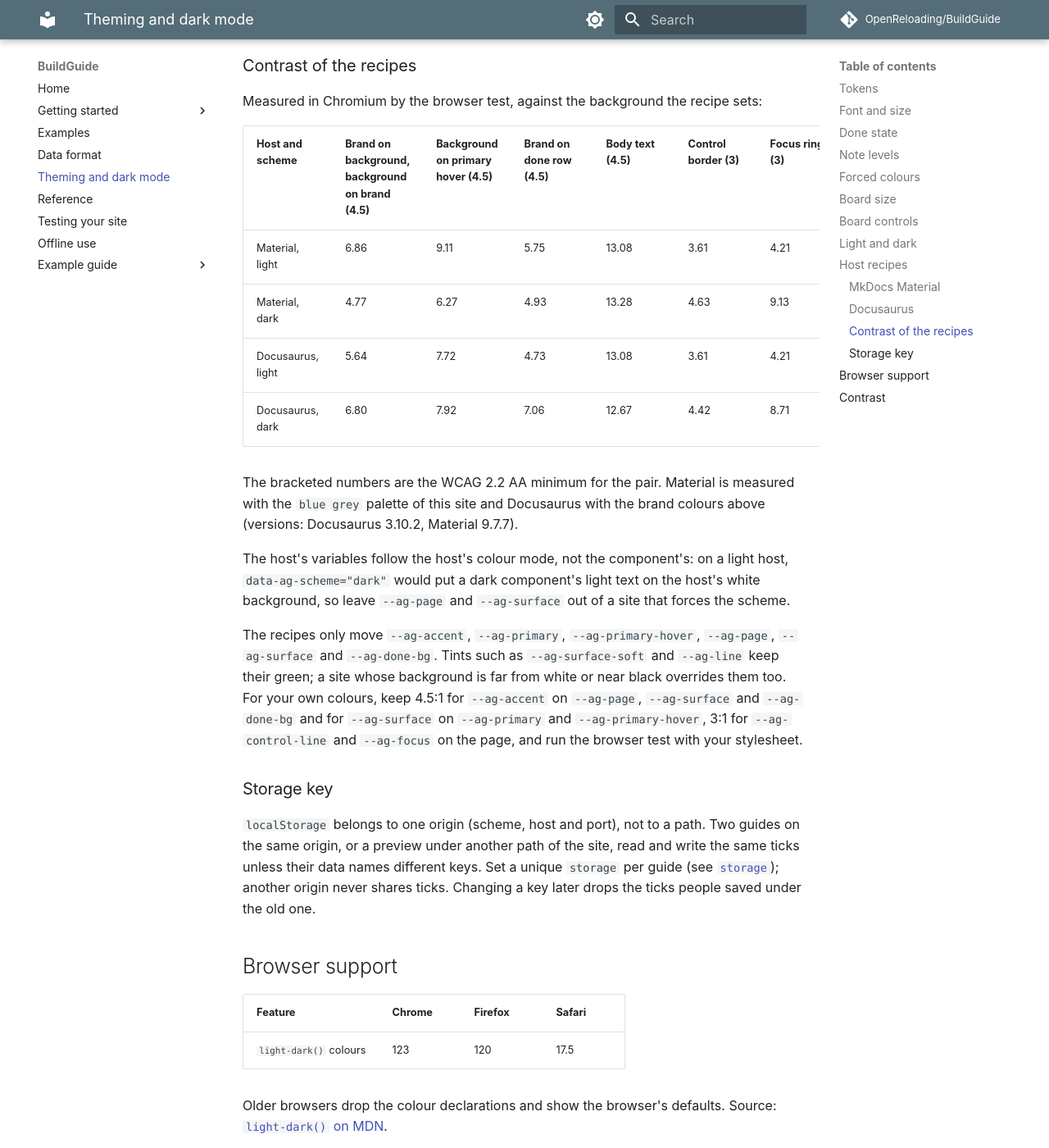
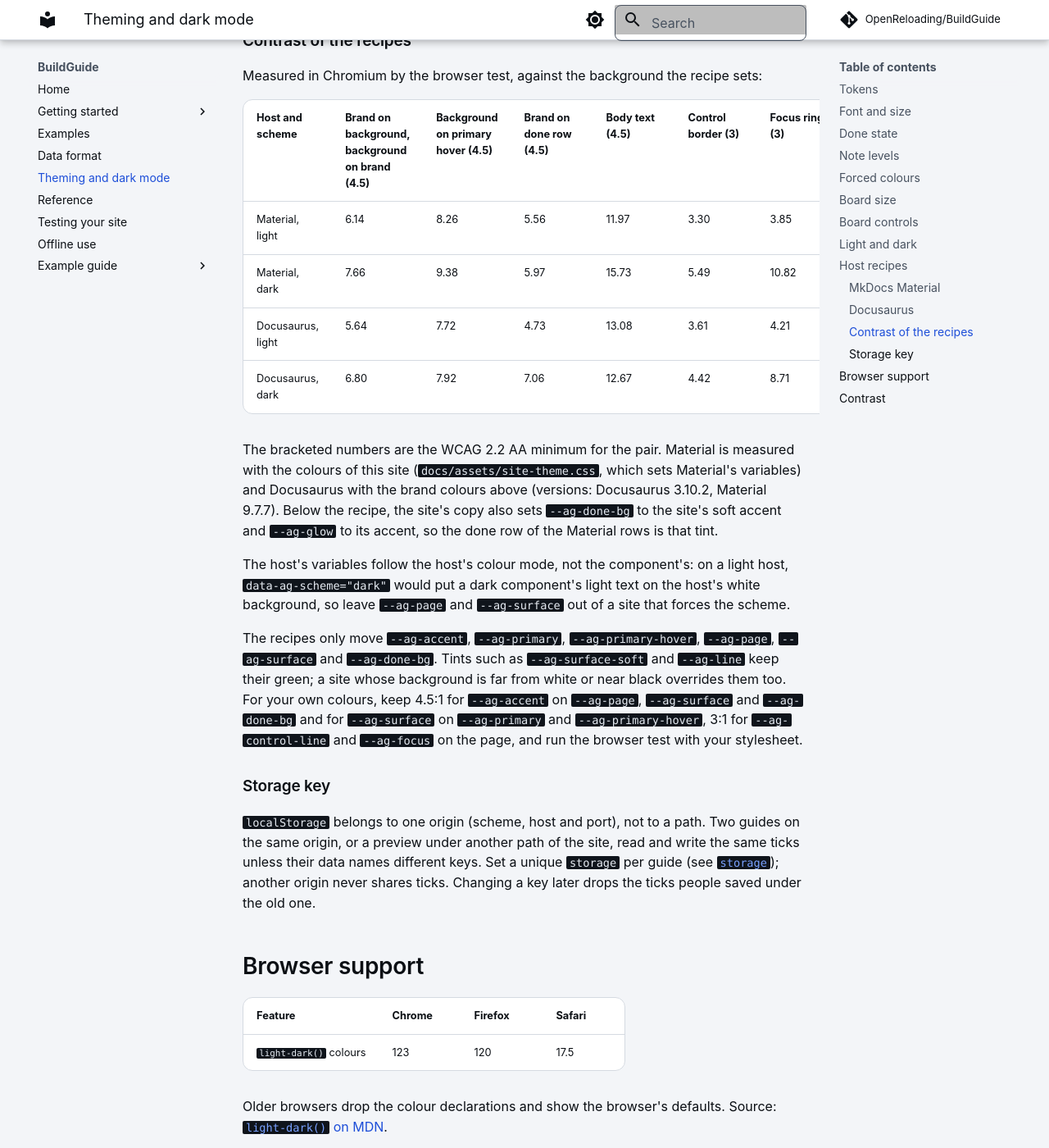
Before and after one commit to OpenReloading/BuildGuide, an MkDocs documentation site: the page built from docs/theming.md, in a window 1280 px wide and 1400 px high, scrolled down 8747 px. Shown: the whole window at 82% size. Built offline with MkDocs 1.6.1 and Material for MkDocs 9.7.7, drawn with Linux system fonts in a browser that asks for light colours; some of the changed text lies outside the part shown.

Commit message:
docs: colour and type tokens of the site in light and dark (#174)

````diff
--- a/docs/assets/buildguide-material.css
+++ b/docs/assets/buildguide-material.css
@@ -10,3 +10,8 @@
   --ag-done-bg:color-mix(in srgb,var(--md-default-bg-color),#000 8%);
 }
 /* --8<-- [end:recipe] */
+/* this site only: a ticked row takes the soft accent of site-theme.css, the glow of a selected connection the accent (the default green glow is below 3:1 on the site's page) */
+.ag-guide{
+  --ag-done-bg:var(--md-accent-fg-color--transparent);
+  --ag-glow:var(--md-accent-fg-color);
+}
--- /dev/null
+++ b/docs/assets/site-theme.css
@@ -0,0 +1,85 @@
+/* The site's colours for both schemes (palette `custom` in mkdocs.yml), set as Material's own variables; buildguide-material.css hands them on to the components.
+   Surface (header, cards, tables, footer) is --md-primary-fg-color, the header colour, and the rules below reuse it. */
+[data-md-color-scheme=default]{
+  --md-default-bg-color:#f3f5f8;
+  --md-primary-fg-color:#fff;
+  --md-default-fg-color:#0b0f14;
+  --md-default-fg-color--light:#47515f;
+  --md-default-fg-color--lighter:#47515f;
+  --md-default-fg-color--lightest:#d5dae1;
+  --md-accent-fg-color:#1d4ed8;
+  --md-accent-bg-color:#fff;
+  --md-accent-fg-color--transparent:#e3eafb;
+  --md-code-bg-color:#0f141b;
+}
+[data-md-color-scheme=slate]{
+  --md-default-bg-color:#0c1016;
+  --md-primary-fg-color:#151b24;
+  --md-default-fg-color:#f1f4f8;
+  --md-default-fg-color--light:#a8b2c0;
+  --md-default-fg-color--lighter:#a8b2c0;
+  --md-default-fg-color--lightest:#2a3340;
+  --md-accent-fg-color:#7aa2ff;
+  --md-accent-bg-color:#0c1016;
+  --md-accent-fg-color--transparent:#1c2740;
+  --md-code-bg-color:#0a0d12;
+}
+/* the rest derives from the values above; code is dark in both schemes, so both take Material's slate highlight colours */
+[data-md-color-scheme]{
+  --md-primary-fg-color--light:var(--md-primary-fg-color);
+  --md-primary-fg-color--dark:var(--md-primary-fg-color);
+  --md-primary-bg-color:var(--md-default-fg-color);
+  --md-primary-bg-color--light:var(--md-default-fg-color--light);
+  --md-typeset-color:var(--md-default-fg-color);
+  --md-typeset-a-color:var(--md-accent-fg-color);
+  --md-typeset-table-color:var(--md-default-fg-color--lightest);
+  --md-typeset-table-color--light:var(--md-accent-fg-color--transparent);
+  --md-admonition-bg-color:var(--md-primary-fg-color);
+  --md-footer-bg-color:var(--md-primary-fg-color);
+  --md-footer-bg-color--dark:var(--md-primary-fg-color);
+  --md-footer-fg-color:var(--md-default-fg-color);
+  --md-footer-fg-color--light:var(--md-default-fg-color--light);
+  --md-footer-fg-color--lighter:var(--md-default-fg-color--light);
+  --md-code-fg-color:#e6ebf2;
+  --md-code-bg-color--light:var(--md-code-bg-color);
+  --md-code-bg-color--lighter:var(--md-code-bg-color);
+  --md-code-hl-color:#2977ff;
+  --md-code-hl-color--light:#2977ff1a;
+  --md-code-hl-number-color:#e6695b;
+  --md-code-hl-special-color:#f06090;
+  --md-code-hl-function-color:#c973d9;
+  --md-code-hl-constant-color:#9383e2;
+  --md-code-hl-keyword-color:#6791e0;
+  --md-code-hl-string-color:#2fb170;
+  --md-code-hl-name-color:var(--md-code-fg-color);
+  --md-code-hl-operator-color:#a8b2c0;
+  --md-code-hl-punctuation-color:#a8b2c0;
+  --md-code-hl-comment-color:#a8b2c0;
+  --md-code-hl-generic-color:#a8b2c0;
+  --md-code-hl-variable-color:#a8b2c0;
+}
+.md-header,.md-tabs{border-bottom:1px solid var(--md-default-fg-color--lightest)}
+.md-footer{border-top:1px solid var(--md-default-fg-color--lightest)}
+
+/* type and radius; :where(:not(.ag-guide *)) leaves the components to their own stylesheet */
+.md-typeset{font-size:16px;line-height:1.55}
+.md-typeset :is(h1,h2,h3):where(:not(.ag-guide *)){color:var(--md-default-fg-color);font-weight:600}
+.md-typeset h1:where(:not(.ag-guide *)){font-size:44px;letter-spacing:-.02em}
+.md-typeset h2:where(:not(.ag-guide *)){font-size:28px}
+.md-typeset h3:where(:not(.ag-guide *)){font-size:19px}
+@media (max-width:480px){.md-typeset h1:where(:not(.ag-guide *)){font-size:38px}}
+.md-nav__link{border-radius:6px}
+.md-typeset pre>code{border-radius:10px}
+/* code stays dark in light: a linked or passed code chip takes the dark accent or the code text, which reach 4.5:1 on it (hover keeps Material's soft accent) */
+[data-md-color-scheme=default] .md-nav__link--passed:not(:hover,:focus) code{color:var(--md-code-fg-color)}
+[data-md-color-scheme=default] :is(.md-typeset a,.md-nav__link--active):not(:hover,:focus) code{color:#7aa2ff}
+.md-typeset .highlight span.filename{border-radius:10px 10px 0 0;color:var(--md-code-fg-color)}
+.md-typeset .highlight span.filename+pre>code{border-radius:0 0 10px 10px}
+.md-typeset table:not([class]){background:var(--md-primary-fg-color);border:1px solid var(--md-default-fg-color--lightest);border-radius:12px}
+.md-typeset .admonition,.md-typeset details{border-radius:12px}
+.md-search__input{border:1.5px solid var(--md-default-fg-color--light);border-radius:8px;min-height:44px}
+.md-typeset .md-button{min-height:44px;border:1.5px solid var(--md-accent-fg-color);border-radius:8px;background:transparent;color:var(--md-accent-fg-color);font-size:16px;font-weight:600}
+.md-typeset .md-button--primary{background:var(--md-accent-fg-color);color:var(--md-accent-bg-color)}
+.md-typeset .md-button:is(:hover,:focus){border-color:var(--md-accent-fg-color);background:var(--md-accent-fg-color--transparent);color:var(--md-accent-fg-color)}
+.md-typeset .md-button--primary:is(:hover,:focus){background:var(--md-accent-fg-color);color:var(--md-accent-bg-color)}
+:is(a,button,input,select,textarea,summary,label[tabindex]):focus-visible:where(:not(.ag-guide *)){outline:2px solid var(--md-accent-fg-color);outline-offset:2px}
--- a/docs/theming.md
+++ b/docs/theming.md
@@ -128,7 +128,7 @@ extra_css:
   - stylesheets/buildguide-material.css
 ```
 
-Material's `--md-primary-fg-color` (the header) and `--md-accent-fg-color` do not make safe text colours: with the palette of this site (`blue grey`, `deep orange`) the primary is 2.94:1 on the dark background and the accent 2.78:1 on the light one. `--md-typeset-a-color` is the colour of the links in the page, which Material keeps readable in both schemes. Names and values: [Changing the colors](https://squidfunk.github.io/mkdocs-material/setup/changing-the-colors/); check the variables against your version.
+Material's `--md-primary-fg-color` (the header) and `--md-accent-fg-color` do not make safe text colours: with Material's `blue grey` primary and `deep orange` accent the primary is 2.94:1 on the dark background and the accent 2.78:1 on the light one. `--md-typeset-a-color` is the colour of the links in the page, which Material keeps readable in both schemes. Names and values: [Changing the colors](https://squidfunk.github.io/mkdocs-material/setup/changing-the-colors/); check the variables against your version.
 
 ### Docusaurus
 
@@ -150,12 +150,12 @@ Measured in Chromium by the browser test, against the background the recipe sets
 
 | Host and scheme | Brand on background, background on brand (4.5) | Background on primary hover (4.5) | Brand on done row (4.5) | Body text (4.5) | Control border (3) | Focus ring (3) |
 |---|---|---|---|---|---|---|
-| Material, light | 6.86 | 9.11 | 5.75 | 13.08 | 3.61 | 4.21 |
-| Material, dark | 4.77 | 6.27 | 4.93 | 13.28 | 4.63 | 9.13 |
+| Material, light | 6.14 | 8.26 | 5.56 | 11.97 | 3.30 | 3.85 |
+| Material, dark | 7.66 | 9.38 | 5.97 | 15.73 | 5.49 | 10.82 |
 | Docusaurus, light | 5.64 | 7.72 | 4.73 | 13.08 | 3.61 | 4.21 |
 | Docusaurus, dark | 6.80 | 7.92 | 7.06 | 12.67 | 4.42 | 8.71 |
 
-The bracketed numbers are the WCAG 2.2 AA minimum for the pair. Material is measured with the `blue grey` palette of this site and Docusaurus with the brand colours above (versions: Docusaurus 3.10.2, Material 9.7.7).
+The bracketed numbers are the WCAG 2.2 AA minimum for the pair. Material is measured with the colours of this site (`docs/assets/site-theme.css`, which sets Material's variables) and Docusaurus with the brand colours above (versions: Docusaurus 3.10.2, Material 9.7.7). Below the recipe, the site's copy also sets `--ag-done-bg` to the site's soft accent and `--ag-glow` to its accent, so the done row of the Material rows is that tint.
 
 The host's variables follow the host's colour mode, not the component's: on a light host, `data-ag-scheme="dark"` would put a dark component's light text on the host's white background, so leave `--ag-page` and `--ag-surface` out of a site that forces the scheme.
 
--- a/mkdocs.yml
+++ b/mkdocs.yml
@@ -14,19 +14,20 @@ theme:
     - navigation.instant   # pages swap without a reload: the components must follow
   palette:
     - scheme: default
-      primary: blue grey
-      accent: deep orange
+      primary: custom   # colours in assets/site-theme.css
+      accent: custom
       toggle:
         icon: material/brightness-7
         name: Switch to dark mode
     - scheme: slate
-      primary: blue grey
-      accent: deep orange
+      primary: custom   # colours in assets/site-theme.css
+      accent: custom
       toggle:
         icon: material/brightness-4
         name: Switch to light mode
 
 extra_css:
+  - assets/site-theme.css
   - assets/repo-widget.css
   - assets/buildguide-material.css   # the Material recipe of docs/theming.md
 
````
